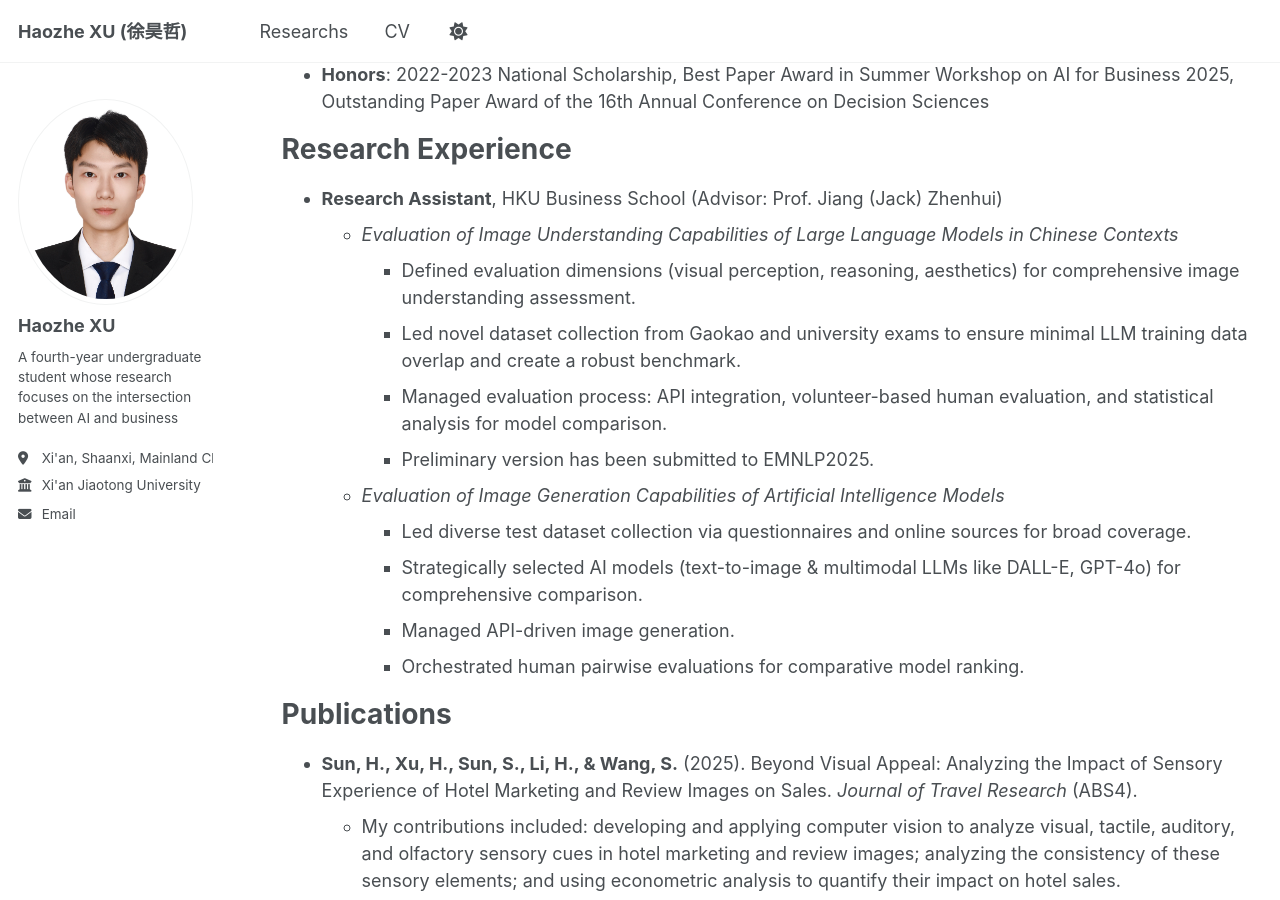
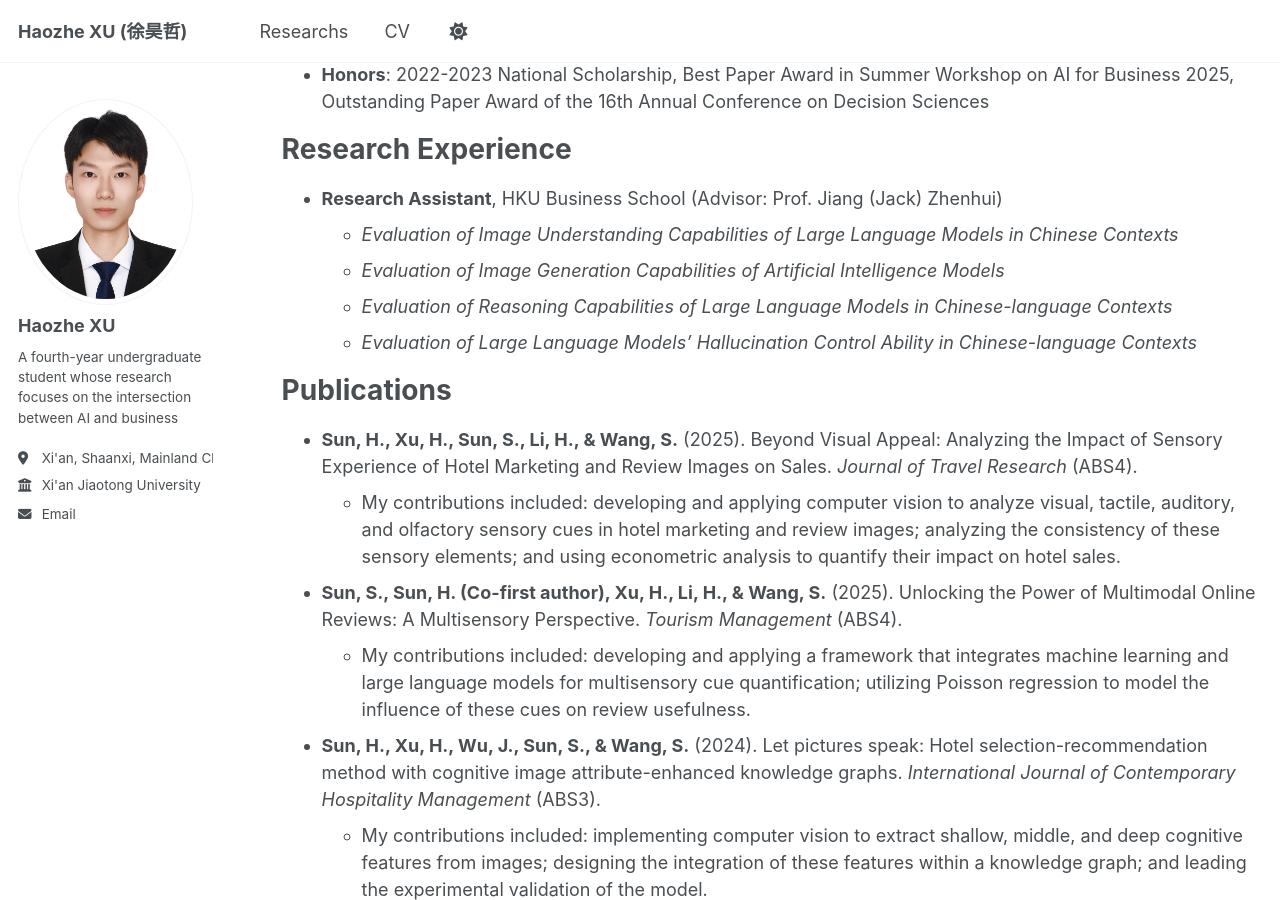
Before and after one commit to XuHaozhe0204/XuHaozhe0204.github.io, a Jekyll site: the page built from _pages/cv.md, in a window 1280 px wide and 900 px high, scrolled down 330 px. Built offline with Jekyll 4.4.1, drawn with Linux system fonts in a browser that asks for light colours; a script that is not in the unit is left out.

Commit message:
Update cv.md

```diff
--- a/_pages/cv.md
+++ b/_pages/cv.md
@@ -21,15 +21,9 @@ Research Experience
 ======
 *   **Research Assistant**, HKU Business School (Advisor: Prof. Jiang (Jack) Zhenhui)
     *   *Evaluation of Image Understanding Capabilities of Large Language Models in Chinese Contexts*
-        *   Defined evaluation dimensions (visual perception, reasoning, aesthetics) for comprehensive image understanding assessment.
-        *   Led novel dataset collection from Gaokao and university exams to ensure minimal LLM training data overlap and create a robust benchmark.
-        *   Managed evaluation process: API integration, volunteer-based human evaluation, and statistical analysis for model comparison.
-        *   Preliminary version has been submitted to EMNLP2025.
     *   *Evaluation of Image Generation Capabilities of Artificial Intelligence Models*
-        *   Led diverse test dataset collection via questionnaires and online sources for broad coverage.
-        *   Strategically selected AI models (text-to-image & multimodal LLMs like DALL-E, GPT-4o) for comprehensive comparison.
-        *   Managed API-driven image generation.
-        *   Orchestrated human pairwise evaluations for comparative model ranking.
+    *   *Evaluation of Reasoning Capabilities of Large Language Models in Chinese-language Contexts*
+    *   *Evaluation of Large Language Models' Hallucination Control Ability in Chinese-language Contexts*
 
 Publications
 ======
```
